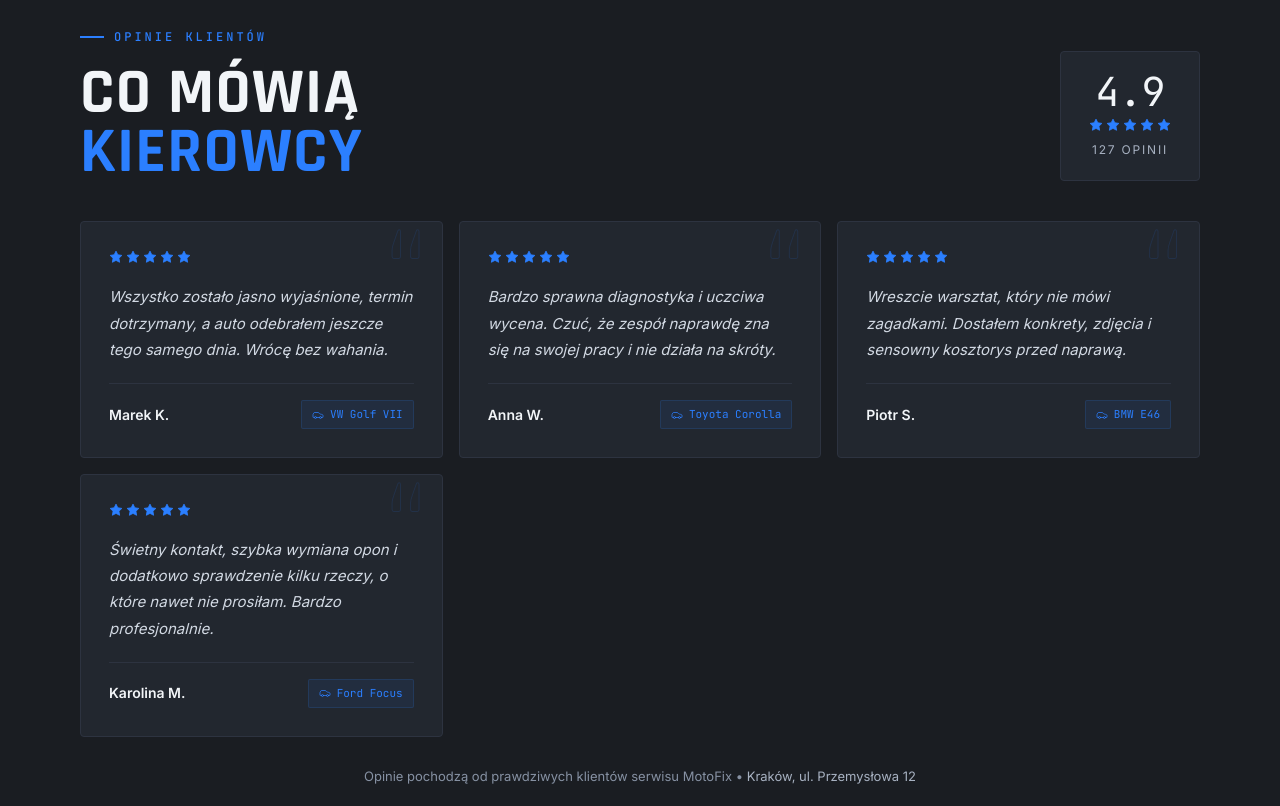
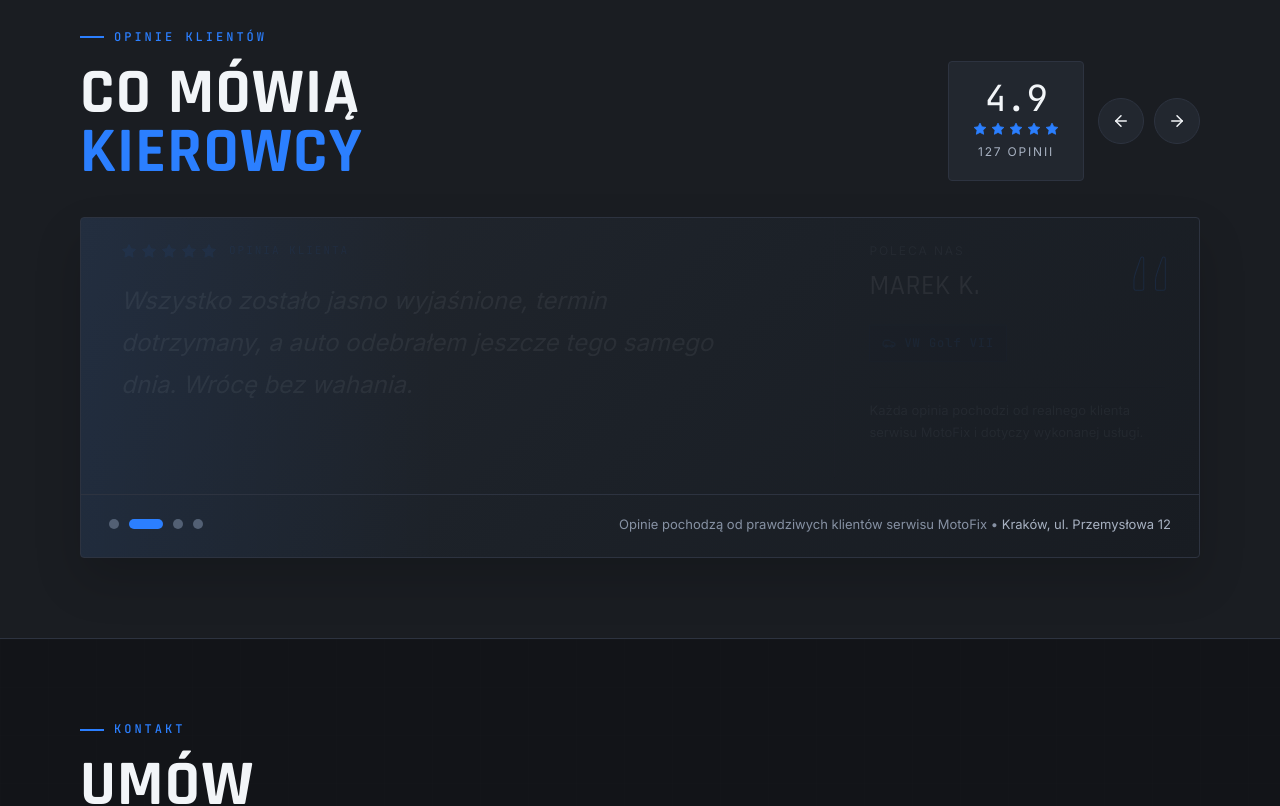
Before and after one commit to adminfavmotors/serwis_01, a Next.js app: page / in a window 1280 px wide. Shown: the part 3340-4146 px from the top of the page. Built offline with nearby package versions, Linux system fonts and the light colour scheme.

Commit message:
design: turn testimonials into premium carousel

```diff
--- a/components/sections/Testimonials.tsx
+++ b/components/sections/Testimonials.tsx
@@ -1,7 +1,8 @@
 'use client'
 
-import { motion } from 'framer-motion'
-import { Car } from 'lucide-react'
+import { AnimatePresence, motion } from 'framer-motion'
+import { ArrowLeft, ArrowRight, Car } from 'lucide-react'
+import { useEffect, useState } from 'react'
 
 const testimonials = [
   {
@@ -30,14 +31,14 @@ const testimonials = [
   },
 ]
 
-function Stars({ count }: { count: number }) {
+function Stars({ count, size = 14 }: { count: number; size?: number }) {
   return (
-    <div style={{ display: 'flex', gap: '3px' }}>
+    <div style={{ display: 'flex', gap: '4px' }}>
       {Array.from({ length: 5 }).map((_, index) => (
         <svg
           key={index}
-          width="14"
-          height="14"
+          width={size}
+          height={size}
           viewBox="0 0 24 24"
           fill={index < count ? '#2B7FFF' : 'none'}
           stroke={index < count ? '#2B7FFF' : '#748094'}
@@ -51,6 +52,26 @@ function Stars({ count }: { count: number }) {
 }
 
 function Testimonials() {
+  const [activeIndex, setActiveIndex] = useState(0)
+
+  useEffect(() => {
+    const timer = window.setInterval(() => {
+      setActiveIndex((current) => (current + 1) % testimonials.length)
+    }, 6500)
+
+    return () => window.clearInterval(timer)
+  }, [])
+
+  const activeTestimonial = testimonials[activeIndex]
+
+  const goPrev = () => {
+    setActiveIndex((current) => (current - 1 + testimonials.length) % testimonials.length)
+  }
+
+  const goNext = () => {
+    setActiveIndex((current) => (current + 1) % testimonials.length)
+  }
+
   return (
     <section id="opinie" style={{ backgroundColor: '#1A1D22', borderTop: '1px solid #2D3340' }} className="section-padding">
       <div className="container-site">
@@ -65,7 +86,7 @@ function Testimonials() {
             justifyContent: 'space-between',
             flexWrap: 'wrap',
             gap: '24px',
-            marginBottom: '40px',
+            marginBottom: '36px',
           }}
         >
           <div>
@@ -88,10 +109,19 @@ function Testimonials() {
 
           <div
             style={{
+              display: 'flex',
+              alignItems: 'center',
+              gap: '14px',
+              flexWrap: 'wrap',
+              justifyContent: 'flex-end',
+            }}
+          >
+            <div
+              style={{
                 backgroundColor: '#22272F',
                 border: '1px solid #2D3340',
                 borderRadius: '4px',
-              padding: '20px 28px',
+                padding: '18px 24px',
                 display: 'flex',
                 flexDirection: 'column',
                 alignItems: 'center',
@@ -101,7 +131,7 @@ function Testimonials() {
               <span
                 style={{
                   fontFamily: 'var(--font-mono)',
-                fontSize: '40px',
+                  fontSize: '36px',
                   color: '#F2F5F8',
                   lineHeight: 1,
                   letterSpacing: '-0.02em',
@@ -117,53 +147,89 @@ function Testimonials() {
                   color: '#A7B1C1',
                   textTransform: 'uppercase',
                   letterSpacing: '0.15em',
-                marginTop: '2px',
                 }}
               >
                 127 opinii
               </span>
             </div>
+
+            <div style={{ display: 'flex', gap: '10px' }}>
+              {[
+                { label: 'Poprzednia opinia', onClick: goPrev, icon: ArrowLeft },
+                { label: 'Następna opinia', onClick: goNext, icon: ArrowRight },
+              ].map((control) => {
+                const Icon = control.icon
+
+                return (
+                  <button
+                    key={control.label}
+                    type="button"
+                    aria-label={control.label}
+                    onClick={control.onClick}
+                    style={{
+                      width: '46px',
+                      height: '46px',
+                      borderRadius: '50%',
+                      border: '1px solid #2D3340',
+                      backgroundColor: '#22272F',
+                      color: '#F2F5F8',
+                      display: 'flex',
+                      alignItems: 'center',
+                      justifyContent: 'center',
+                      cursor: 'pointer',
+                      transition: 'border-color 0.15s ease, color 0.15s ease, transform 0.15s ease',
+                    }}
+                    onMouseEnter={(event) => {
+                      event.currentTarget.style.borderColor = '#2B7FFF'
+                      event.currentTarget.style.color = '#2B7FFF'
+                      event.currentTarget.style.transform = 'translateY(-1px)'
+                    }}
+                    onMouseLeave={(event) => {
+                      event.currentTarget.style.borderColor = '#2D3340'
+                      event.currentTarget.style.color = '#F2F5F8'
+                      event.currentTarget.style.transform = 'translateY(0)'
+                    }}
+                  >
+                    <Icon size={18} />
+                  </button>
+                )
+              })}
+            </div>
+          </div>
         </motion.div>
 
-        <div style={{ display: 'grid', gridTemplateColumns: 'repeat(auto-fill, minmax(280px, 1fr))', gap: '16px' }}>
-          {testimonials.map((testimonial, index) => (
         <motion.div
-              key={testimonial.author}
           initial={{ opacity: 0, y: 24 }}
           whileInView={{ opacity: 1, y: 0 }}
-              viewport={{ once: true, amount: 0.1 }}
-              transition={{ duration: 0.5, delay: index * 0.08, ease: [0.22, 1, 0.36, 1] }}
+          viewport={{ once: true, amount: 0.15 }}
+          transition={{ duration: 0.55, ease: [0.22, 1, 0.36, 1] }}
           style={{
-                backgroundColor: '#22272F',
+            position: 'relative',
+            background:
+              'linear-gradient(135deg, rgba(34,39,47,1) 0%, rgba(28,33,40,1) 52%, rgba(24,28,34,1) 100%)',
             border: '1px solid #2D3340',
             borderRadius: '4px',
-                padding: '28px',
-                display: 'flex',
-                flexDirection: 'column',
-                gap: '20px',
-                position: 'relative',
             overflow: 'hidden',
-                transition: 'all 0.2s ease',
-              }}
-              onMouseEnter={(event) => {
-                const element = event.currentTarget as HTMLDivElement
-                element.style.borderColor = '#2B7FFF'
-                element.style.transform = 'translateY(-3px)'
-              }}
-              onMouseLeave={(event) => {
-                const element = event.currentTarget as HTMLDivElement
-                element.style.borderColor = '#2D3340'
-                element.style.transform = 'translateY(0)'
+            boxShadow: '0 22px 48px rgba(0,0,0,0.16)',
           }}
         >
-              <span
-                aria-hidden="true"
+          <div
             style={{
               position: 'absolute',
-                  top: '-10px',
-                  right: '16px',
+              inset: 0,
+              background:
+                'linear-gradient(90deg, rgba(43,127,255,0.08) 0%, transparent 32%, transparent 100%)',
+              pointerEvents: 'none',
+            }}
+          />
+
+          <div
+            style={{
+              position: 'absolute',
+              top: '18px',
+              right: '26px',
               fontFamily: 'var(--font-display)',
-                  fontSize: '120px',
+              fontSize: '140px',
               lineHeight: 1,
               color: 'transparent',
               WebkitTextStroke: '1px rgba(43,127,255,0.12)',
@@ -172,61 +238,185 @@ function Testimonials() {
             }}
           >
             &ldquo;
+          </div>
+
+          <AnimatePresence mode="wait">
+            <motion.div
+              key={activeTestimonial.author}
+              initial={{ opacity: 0, y: 18 }}
+              animate={{ opacity: 1, y: 0 }}
+              exit={{ opacity: 0, y: -18 }}
+              transition={{ duration: 0.42, ease: [0.22, 1, 0.36, 1] }}
+              style={{
+                position: 'relative',
+                zIndex: 1,
+                display: 'grid',
+                gridTemplateColumns: 'minmax(0, 1.55fr) minmax(240px, 0.75fr)',
+                gap: '0',
+              }}
+              className="testimonial-carousel"
+            >
+              <div style={{ padding: '40px 40px 34px' }}>
+                <div style={{ display: 'flex', alignItems: 'center', gap: '12px', marginBottom: '20px' }}>
+                  <Stars count={activeTestimonial.rating} size={16} />
+                  <span
+                    style={{
+                      fontFamily: 'var(--font-mono)',
+                      fontSize: '11px',
+                      color: '#2B7FFF',
+                      letterSpacing: '0.18em',
+                      textTransform: 'uppercase',
+                    }}
+                  >
+                    Opinia klienta
                   </span>
-
-              <Stars count={testimonial.rating} />
+                </div>
 
                 <p
                   style={{
                     fontFamily: 'var(--font-body)',
-                  fontSize: '15px',
-                  color: '#D2D9E3',
+                    fontSize: 'clamp(18px, 2vw, 24px)',
+                    color: '#E3E8EF',
                     lineHeight: 1.75,
                     fontStyle: 'italic',
-                  position: 'relative',
-                  zIndex: 1,
-                  flexGrow: 1,
+                    maxWidth: '40ch',
                   }}
                 >
-                {testimonial.text}
+                  {activeTestimonial.text}
                 </p>
-
-              <div style={{ display: 'flex', alignItems: 'center', justifyContent: 'space-between', paddingTop: '16px', borderTop: '1px solid #2D3340' }}>
-                <span style={{ fontFamily: 'var(--font-body)', fontSize: '14px', fontWeight: 600, color: '#F2F5F8' }}>
-                  {testimonial.author}
-                </span>
+              </div>
 
               <div
                 style={{
+                  padding: '40px 34px 34px',
+                  borderLeft: '1px solid #2D3340',
                   display: 'flex',
-                    alignItems: 'center',
-                    gap: '6px',
-                    backgroundColor: 'rgba(43,127,255,0.08)',
-                    border: '1px solid rgba(43,127,255,0.15)',
-                    borderRadius: '2px',
-                    padding: '4px 10px',
+                  flexDirection: 'column',
+                  justifyContent: 'space-between',
+                  gap: '24px',
                 }}
               >
-                  <Car size={12} color="#2B7FFF" strokeWidth={1.5} />
-                  <span style={{ fontFamily: 'var(--font-mono)', fontSize: '11px', color: '#2B7FFF' }}>{testimonial.car}</span>
+                <div style={{ display: 'flex', flexDirection: 'column', gap: '10px' }}>
+                  <span
+                    style={{
+                      fontFamily: 'var(--font-body)',
+                      fontSize: '12px',
+                      color: '#98A2B3',
+                      textTransform: 'uppercase',
+                      letterSpacing: '0.16em',
+                    }}
+                  >
+                    Poleca nas
+                  </span>
+
+                  <span
+                    style={{
+                      fontFamily: 'var(--font-display)',
+                      fontSize: '28px',
+                      color: '#F2F5F8',
+                      textTransform: 'uppercase',
+                      lineHeight: 1,
+                      letterSpacing: '0.02em',
+                    }}
+                  >
+                    {activeTestimonial.author}
+                  </span>
+                </div>
+
+                <div
+                  style={{
+                    display: 'inline-flex',
+                    alignItems: 'center',
+                    gap: '8px',
+                    width: 'fit-content',
+                    backgroundColor: 'rgba(43,127,255,0.08)',
+                    border: '1px solid rgba(43,127,255,0.16)',
+                    borderRadius: '2px',
+                    padding: '8px 12px',
+                  }}
+                >
+                  <Car size={14} color="#2B7FFF" strokeWidth={1.5} />
+                  <span
+                    style={{
+                      fontFamily: 'var(--font-mono)',
+                      fontSize: '12px',
+                      color: '#2B7FFF',
+                      letterSpacing: '0.08em',
+                    }}
+                  >
+                    {activeTestimonial.car}
+                  </span>
+                </div>
+
+                <div style={{ display: 'flex', flexDirection: 'column', gap: '12px' }}>
+                  <div style={{ width: '100%', height: '1px', backgroundColor: '#2D3340' }} />
+                  <span
+                    style={{
+                      fontFamily: 'var(--font-body)',
+                      fontSize: '13px',
+                      color: '#A7B1C1',
+                      lineHeight: 1.7,
+                    }}
+                  >
+                    Każda opinia pochodzi od realnego klienta serwisu MotoFix i dotyczy wykonanej usługi.
+                  </span>
                 </div>
               </div>
             </motion.div>
+          </AnimatePresence>
+
+          <div
+            style={{
+              position: 'relative',
+              zIndex: 1,
+              display: 'flex',
+              alignItems: 'center',
+              justifyContent: 'space-between',
+              gap: '16px',
+              padding: '18px 28px 22px',
+              borderTop: '1px solid #2D3340',
+              flexWrap: 'wrap',
+            }}
+          >
+            <div style={{ display: 'flex', gap: '10px' }}>
+              {testimonials.map((testimonial, index) => (
+                <button
+                  key={testimonial.author}
+                  type="button"
+                  aria-label={`Przejdź do opinii ${index + 1}`}
+                  onClick={() => setActiveIndex(index)}
+                  style={{
+                    width: index === activeIndex ? '34px' : '10px',
+                    height: '10px',
+                    borderRadius: '999px',
+                    border: 'none',
+                    backgroundColor: index === activeIndex ? '#2B7FFF' : '#536074',
+                    cursor: 'pointer',
+                    transition: 'all 0.2s ease',
+                  }}
+                />
               ))}
             </div>
 
-        <motion.div
-          initial={{ opacity: 0 }}
-          whileInView={{ opacity: 1 }}
-          viewport={{ once: true }}
-          transition={{ duration: 0.5, delay: 0.3 }}
-          style={{ marginTop: '28px', textAlign: 'center' }}
-        >
             <p style={{ fontFamily: 'var(--font-body)', fontSize: '13px', color: '#8691A3' }}>
               Opinie pochodzą od prawdziwych klientów serwisu MotoFix • <span style={{ color: '#A7B1C1' }}>Kraków, ul. Przemysłowa 12</span>
             </p>
+          </div>
         </motion.div>
       </div>
+
+      <style>{`
+        @media (max-width: 860px) {
+          .testimonial-carousel {
+            grid-template-columns: 1fr !important;
+          }
+
+          .testimonial-carousel > div:last-child {
+            border-left: none !important;
+            border-top: 1px solid #2D3340 !important;
+          }
+        }
+      `}</style>
     </section>
   )
 }
```
Lines whose indentation alone changed are shown as unchanged.
